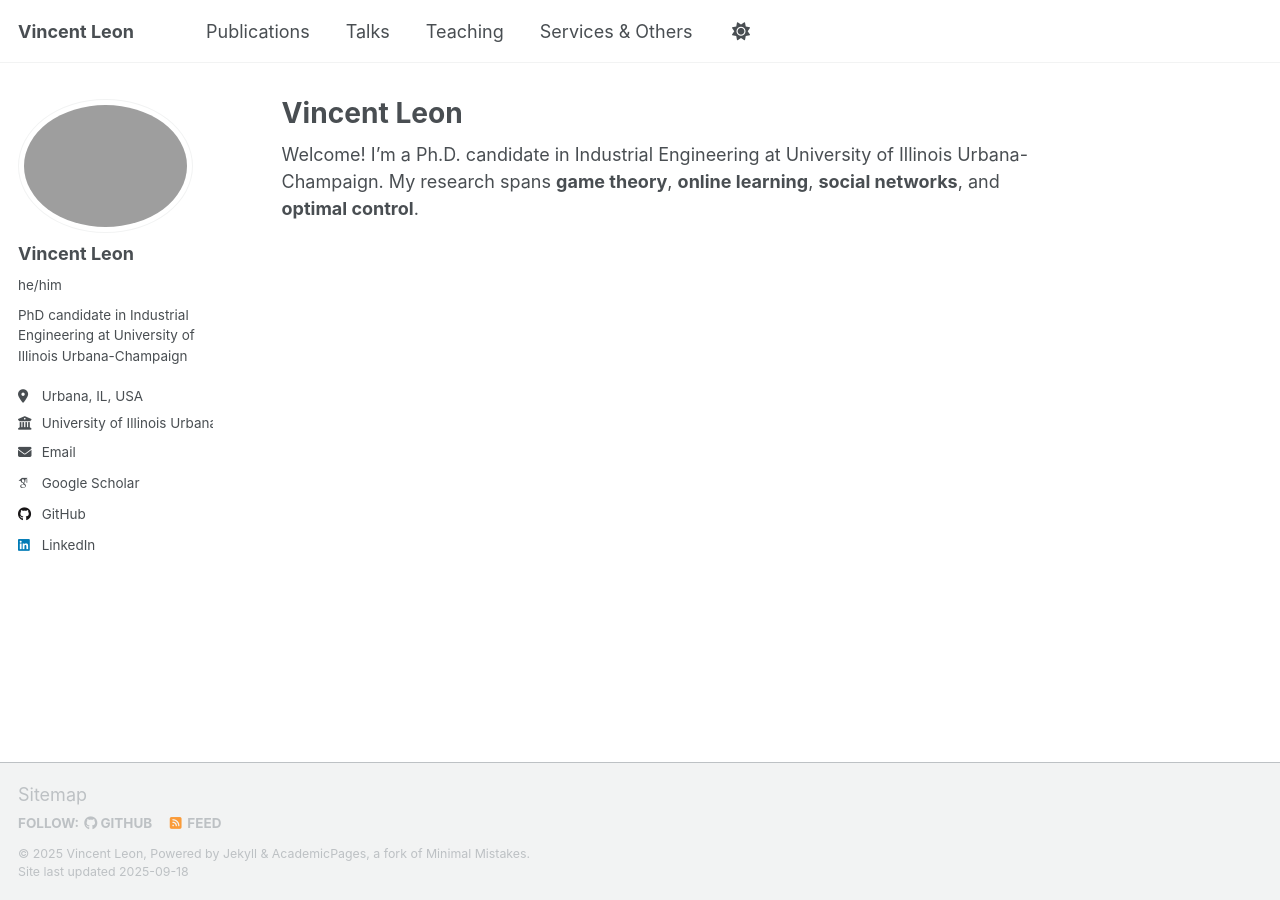
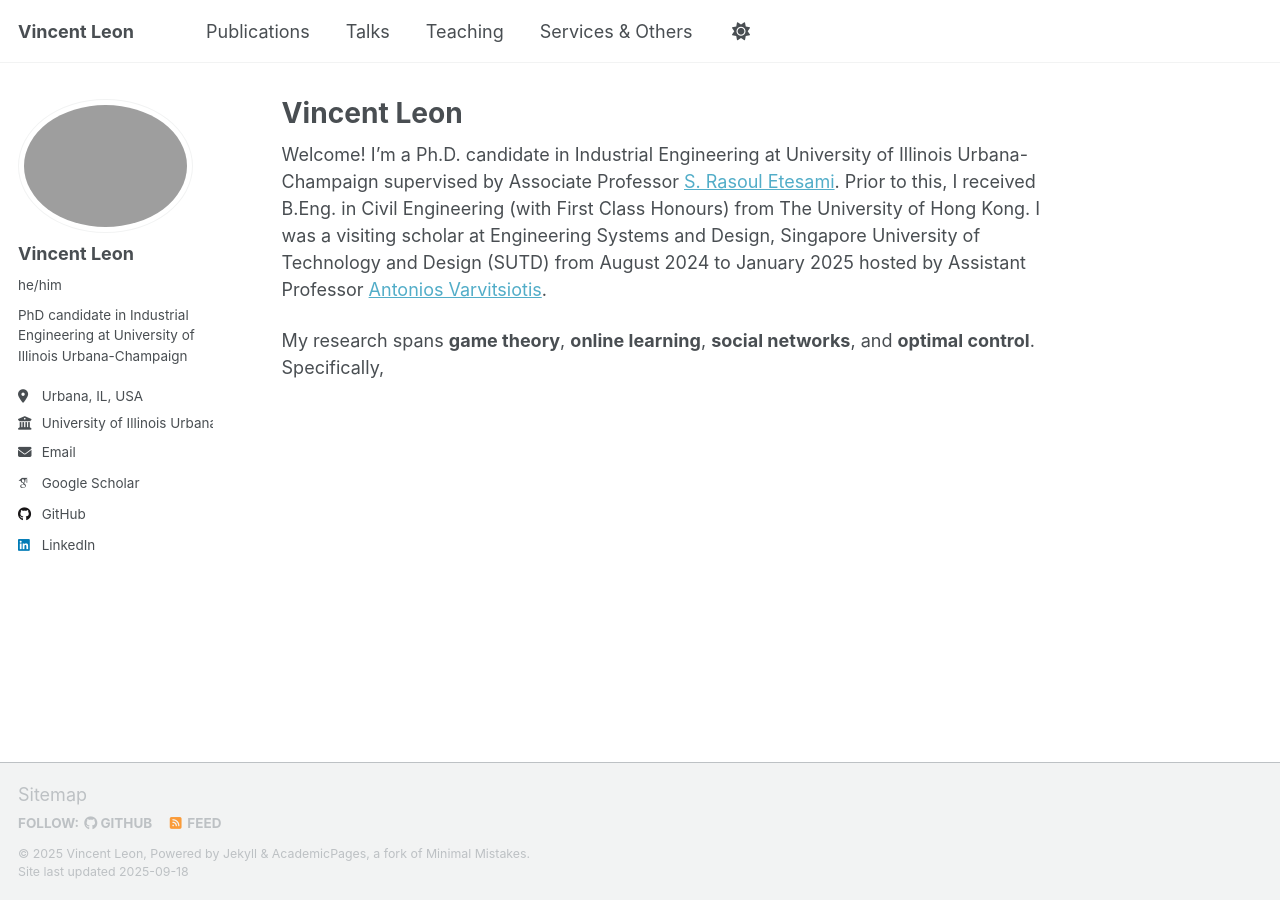
Before and after one commit to vin-leon/vin-leon.github.io, a Jekyll site: the page built from _pages/about.md, in a window 1280 px wide. Built offline with Jekyll 4.4.1, drawn with Linux system fonts in a browser that asks for light colours; some web fonts are replaced; a script that is not in the unit is left out.

Commit message:
Update about.md

```diff
--- a/_pages/about.md
+++ b/_pages/about.md
@@ -7,4 +7,6 @@ redirect_from:
   - /about.html
 ---
 
-Welcome! I’m a Ph.D. candidate in Industrial Engineering at University of Illinois Urbana-Champaign. My research spans **game theory**, **online learning**, **social networks**, and **optimal control**.
+Welcome! I’m a Ph.D. candidate in Industrial Engineering at University of Illinois Urbana-Champaign supervised by Associate Professor [S. Rasoul Etesami](https://etesami.ise.illinois.edu/). Prior to this, I received B.Eng. in Civil Engineering (with First Class Honours) from The University of Hong Kong. I was a visiting scholar at Engineering Systems and Design, Singapore University of Technology and Design (SUTD) from August 2024 to January 2025 hosted by Assistant Professor [Antonios Varvitsiotis](https://sites.google.com/site/antoniosvarvitsiotis/).
+
+My research spans **game theory**, **online learning**, **social networks**, and **optimal control**. Specifically,
```
